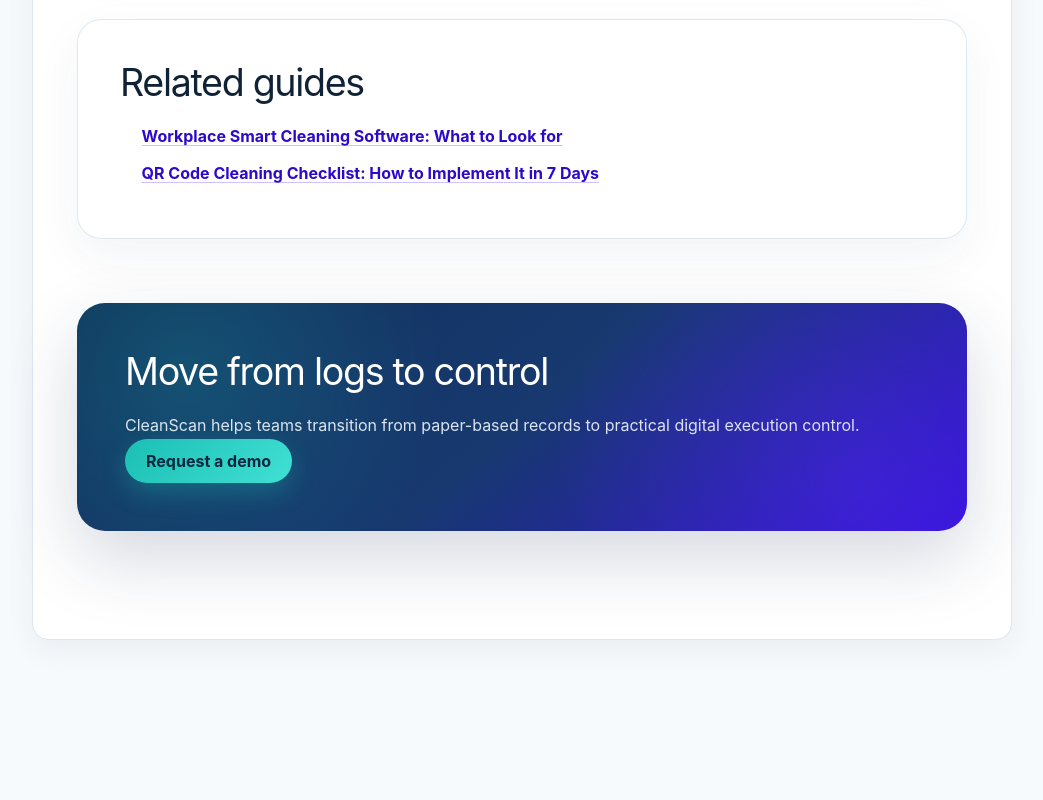
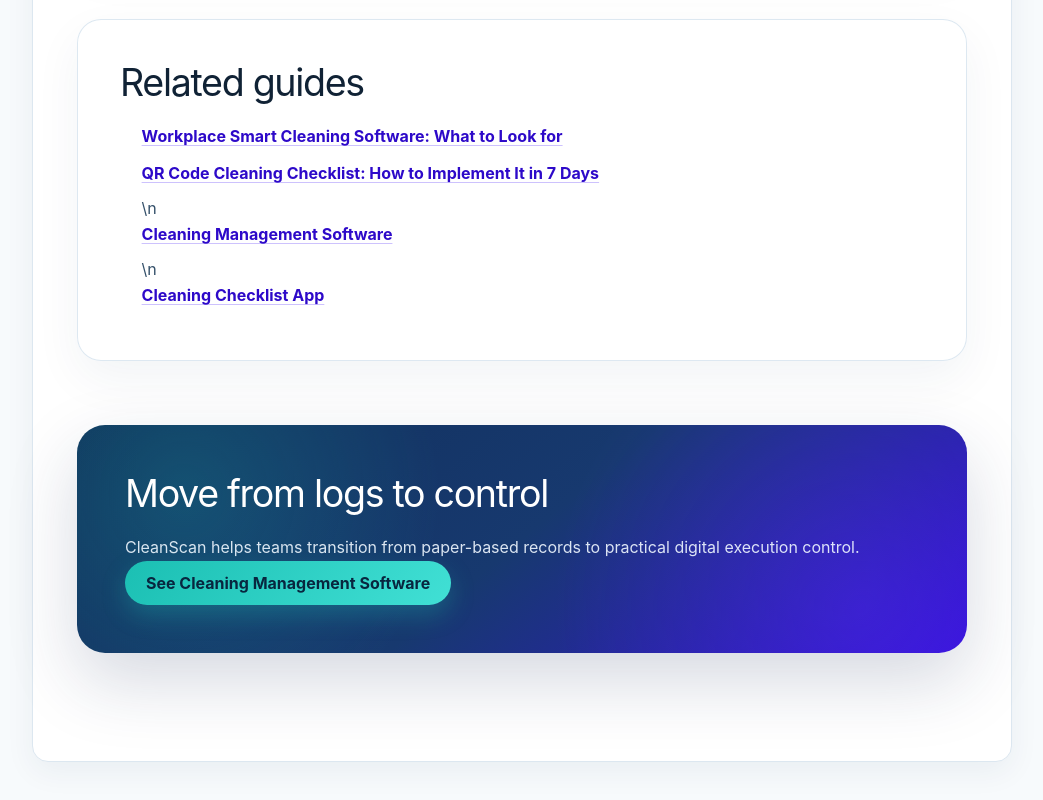
Before and after one commit to salime45/cleanscan-web, a Next.js app: page /blog/paper-vs-digital-cleaning-logs in a window 1280 px wide. Shown: the part 2828-3628 px from the top of the page, without its empty margins (118-1161 px from the left). Before the commit the page ends 3564 px from the top, so only its background shows below. Built offline with nearby package versions, Linux system fonts and the light colour scheme; no server answers.

Commit message:
Link digital logs guide to commercial SEO pages

```diff
--- a/src/app/blog/paper-vs-digital-cleaning-logs/page.tsx
+++ b/src/app/blog/paper-vs-digital-cleaning-logs/page.tsx
@@ -94,14 +94,14 @@
           <h2>Related guides</h2>
           <ul>
             <li><a href="/blog/workplace-smart-cleaning-software/">Workplace Smart Cleaning Software: What to Look for</a></li>
-            <li><a href="/blog/qr-code-cleaning-checklist-7-days/">QR Code Cleaning Checklist: How to Implement It in 7 Days</a></li>
+            <li><a href="/blog/qr-code-cleaning-checklist-7-days/">QR Code Cleaning Checklist: How to Implement It in 7 Days</a></li>\n            <li><a href="/cleaning-management-software/">Cleaning Management Software</a></li>\n            <li><a href="/cleaning-checklist-app/">Cleaning Checklist App</a></li>
           </ul>
         </section>
 
         <section className="article-cta-box">
           <h2>Move from logs to control</h2>
           <p>CleanScan helps teams transition from paper-based records to practical digital execution control.</p>
-          <a className="hero-cta" href="/contact/">Request a demo</a>
+          <a className="hero-cta" href="/cleaning-management-software/">See Cleaning Management Software</a>
         </section>
       </article>
     </main>
```
